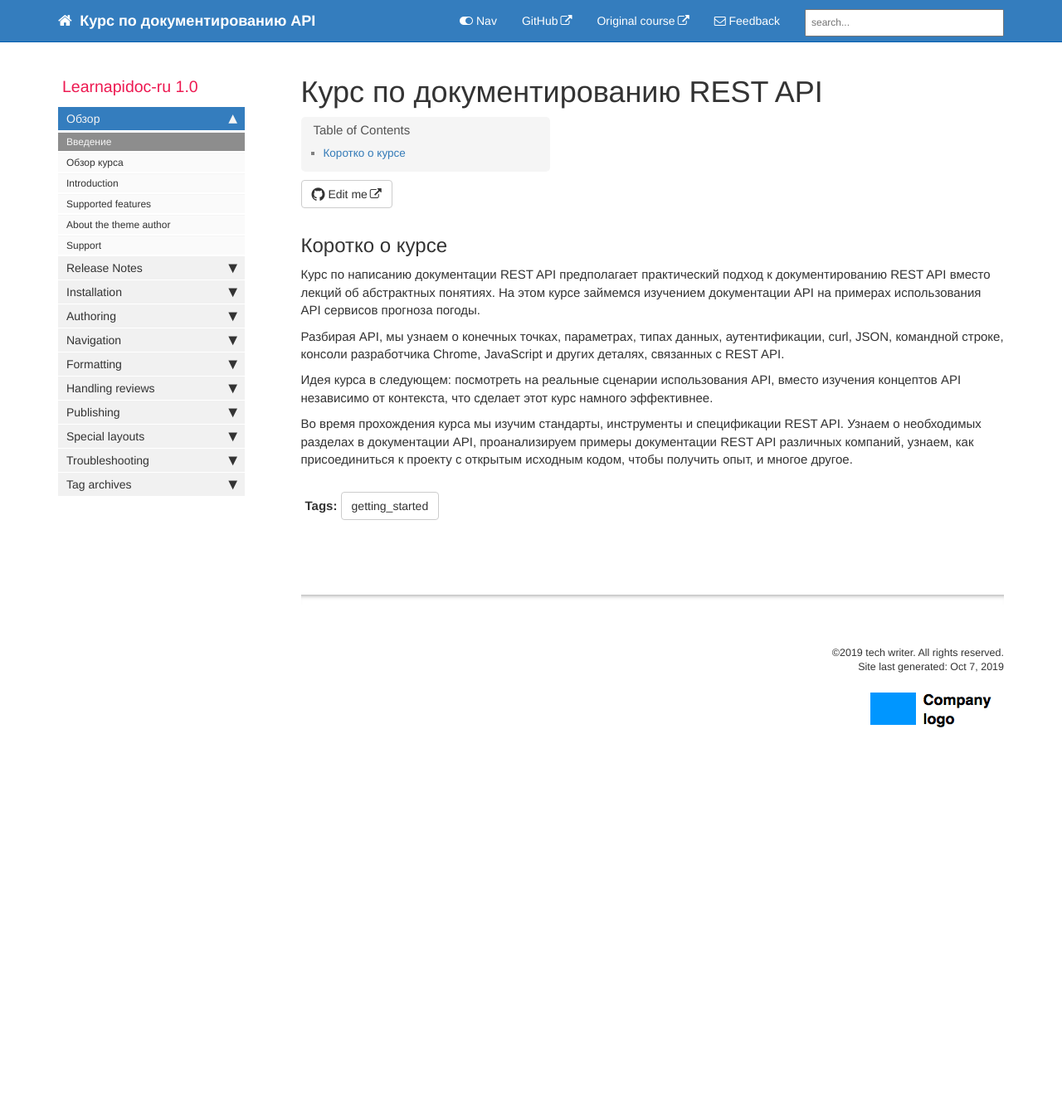
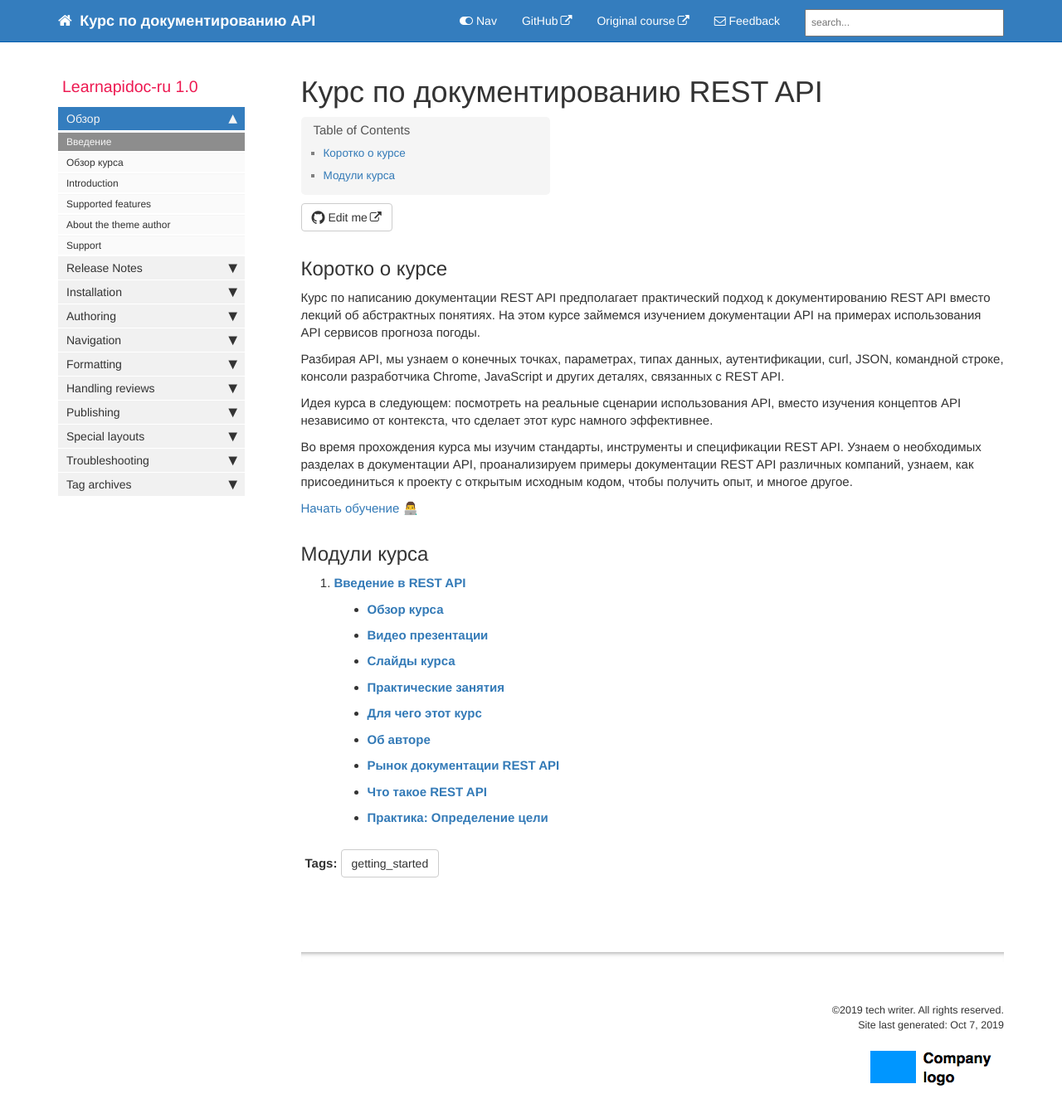
Before and after one commit to Starkovden/Starkovden.github.io, a Jekyll site: the page built from index.md, in a window 1280 px wide and 1385 px high. Shown: the top 1348 px of the window at 83% size. Built offline with Jekyll 4.4.1, drawn with Linux system fonts in a browser that asks for light colours; nearby versions of some CDN libraries; comment, search, counter and statistics services are not loaded.

Commit message:
добавил ссылки на разделы модуля

```diff
--- a/index.md
+++ b/index.md
@@ -15,3 +15,19 @@ permalink: index.html
 Идея курса в следующем: посмотреть на реальные сценарии использования API, вместо изучения концептов API независимо от контекста, что сделает этот курс намного эффективнее.
 
 Во время прохождения курса мы изучим стандарты, инструменты и спецификации REST API. Узнаем о необходимых разделах в документации API, проанализируем примеры документации REST API различных компаний, узнаем, как присоединиться к проекту c открытым исходным кодом, чтобы получить опыт, и многое другое.
+
+[Начать обучение 👨‍💻](introduction-rest-apis/README.md)
+
+## Модули курса
+
+1. [**Введение в REST API**](introduction-rest-apis/README.md)
+
+    - [**Обзор курса**](introduction-rest-apis/course-overview.md)
+    - [**Видео презентации**](introduction-rest-apis/video-presentations.md)
+    - [**Слайды курса**](introduction-rest-apis/course-slides.md)
+    - [**Практические занятия**](introduction-rest-apis/workshop-activities.md)
+    - [**Для чего этот курс**](introduction-rest-apis/what-for-this-course.md)
+    - [**Об авторе**](introduction-rest-apis/about-the-author.md)
+    - [**Рынок документации REST API**](introduction-rest-apis/api-doc-market.md)
+    - [**Что такое REST API**](introduction-rest-apis/what-is-rest-api.md)
+    - [**Практика: Определение цели**](introduction-rest-apis/identify-goals.md)
```
